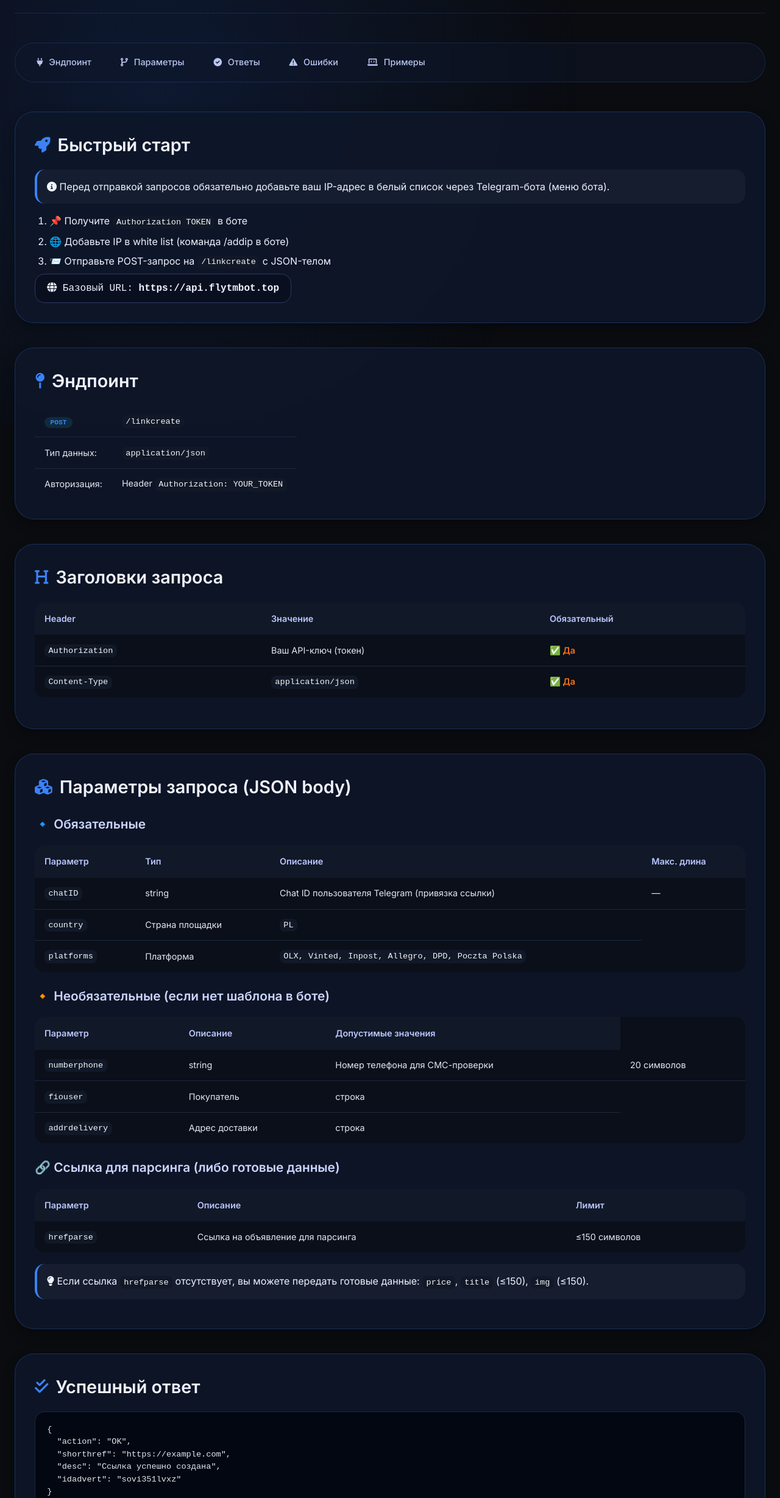
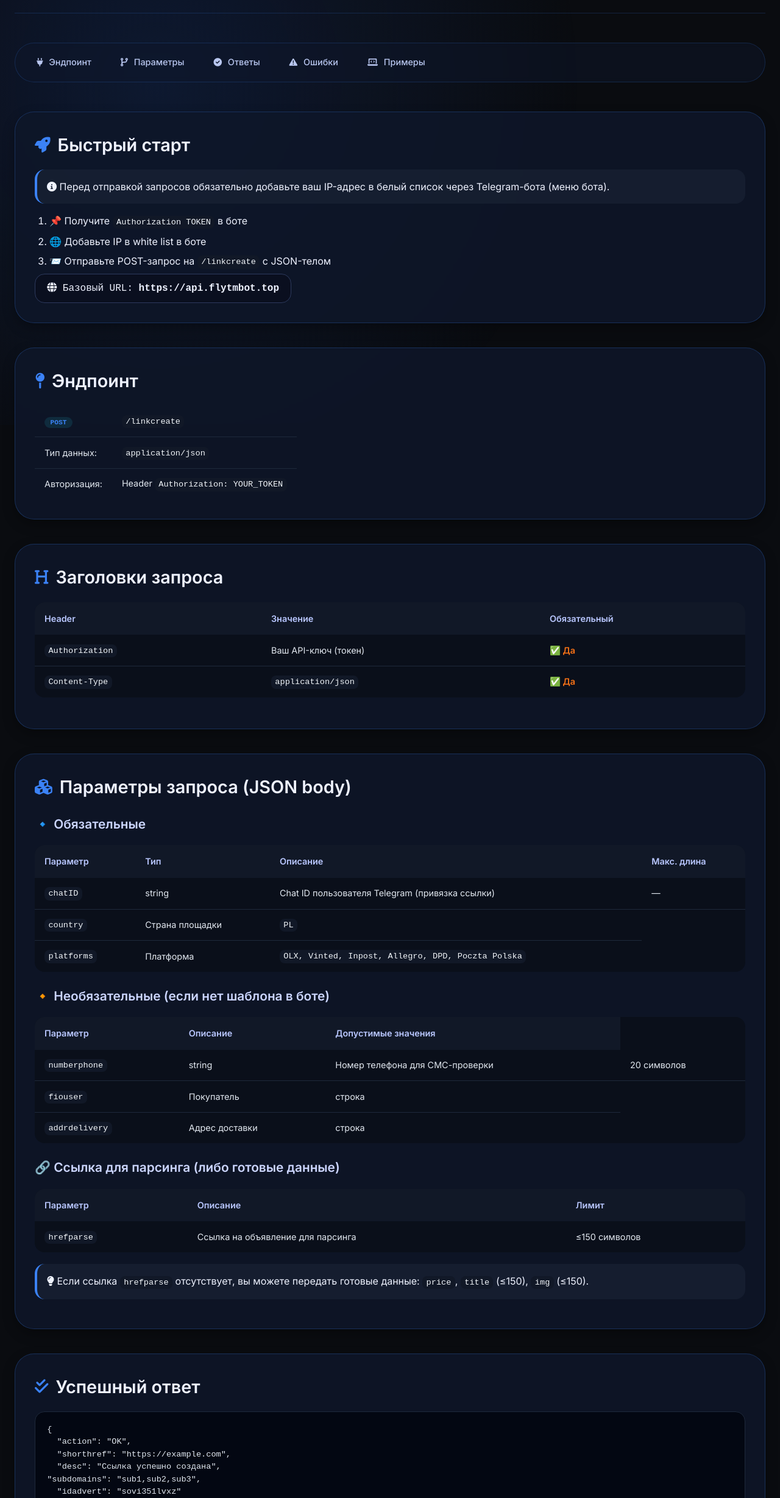
Before and after one commit to srabjony1999/DOCS, a plain HTML site: page index.html in a window 1280 px wide. Shown: the part 103-2560 px from the top of the page at 61% size. Drawn offline with Linux system fonts and the light colour scheme.

Commit message:
Update index.html

```diff
--- a/index.html
+++ b/index.html
@@ -299,7 +299,7 @@
         </div>
         <ol style="margin-left: 1.5rem; margin-bottom: 0.5rem; gap: 0.5rem; display: flex; flex-direction: column;">
             <li>📌 Получите <code>Authorization TOKEN</code> в боте</li>
-            <li>🌐 Добавьте IP в white list (команда /addip в боте)</li>
+            <li>🌐 Добавьте IP в white list в боте</li>
             <li>📨 Отправьте POST-запрос на <code>/linkcreate</code> с JSON-телом</li>
         </ol>
         <div class="endpoint-url"><i class="fas fa-globe"></i> Базовый URL: <strong>https://api.flytmbot.top</strong></div>
@@ -377,6 +377,7 @@
   "action": "OK",
   "shorthref": "https://example.com",
   "desc": "Ссылка успешно создана",
+"subdomains": "sub1,sub2,sub3",
   "idadvert": "sovi351lvxz"
 }</code></pre>
         <div class="table-wrapper">
@@ -384,6 +385,7 @@
                 <tr><td><code>action</code></td><td>Статус выполнения (OK — успех)</td></tr>
                 <tr><td><code>shorthref</code></td><td>Короткая ссылка на сайт</td></tr>
                 <tr><td><code>desc</code></td><td>Описание результата</td></tr>
+                <tr><td><code>subdomains</code></td><td>Список поддоменов, если созданы</td></tr>
                 <tr><td><code>idadvert</code></td><td>Идентификатор объявления</td></tr>
             </table>
         </div>
```
